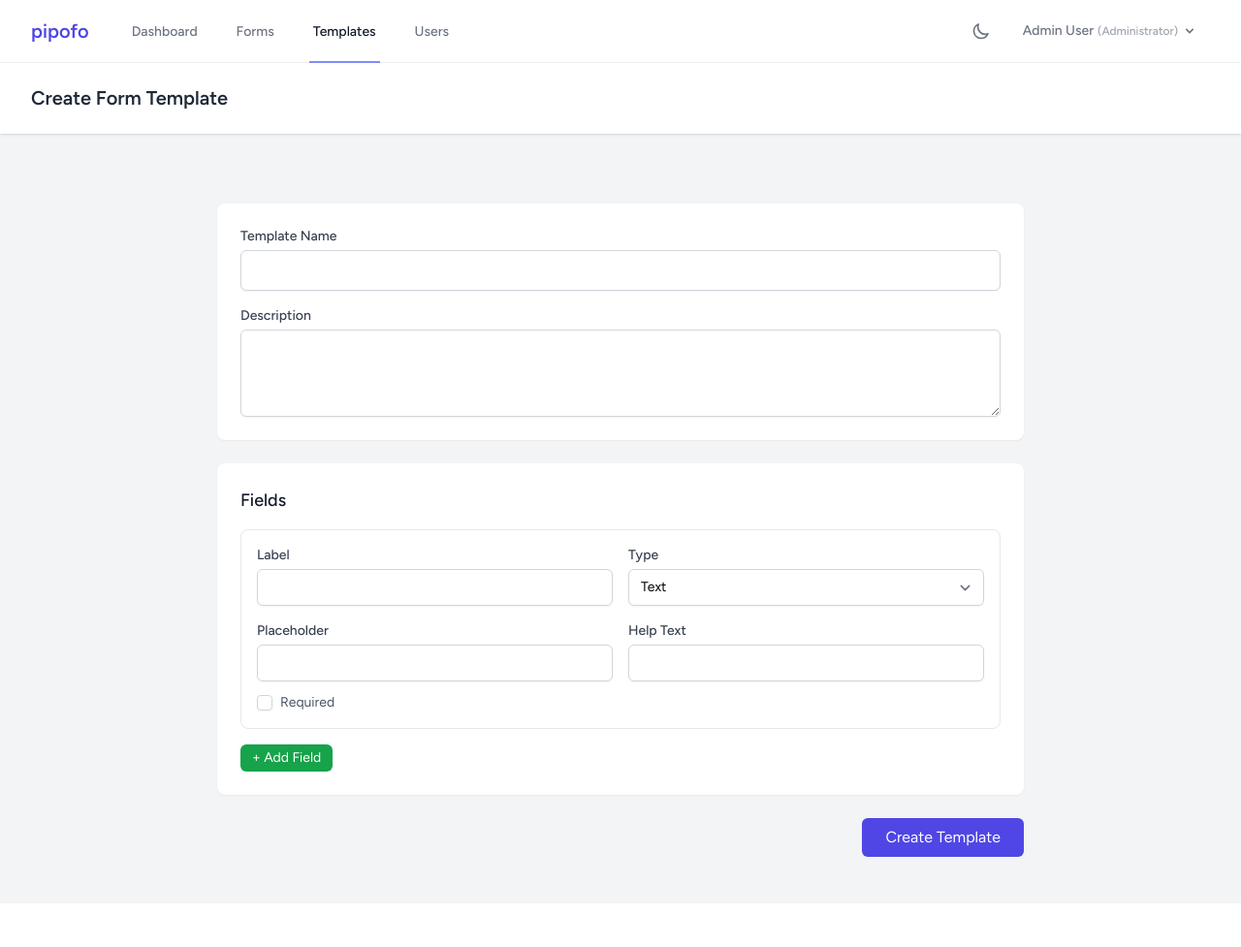
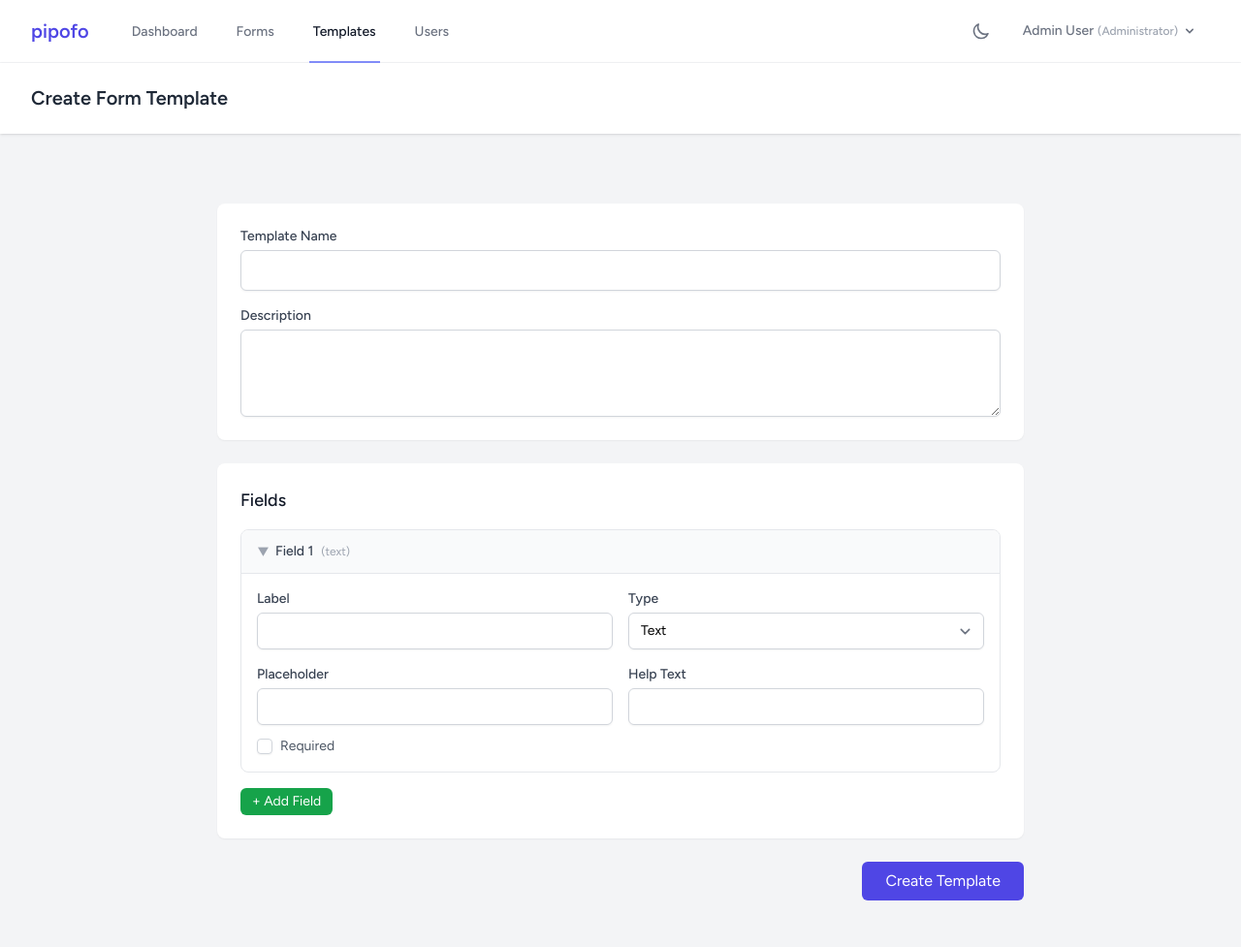
Before and after one commit to moritzgvt/pipofo, a Laravel app: page /form-templates/create in a window 1280 px wide. Shown: the whole page at 97% size. Before the commit the page ends 884 px from the top, so only its background shows below. Run offline with Laravel 12, Linux system fonts and the light colour scheme; a user stored in the database is signed in; data comes from the database, SQL or seed files in the repository; style sheets or scripts are compiled from the project's sources; some libraries are stand-ins or nearby versions.

Commit message:
Add collapsible card headers with field name and buttons
Each field card now has a header bar showing the field label (or
"Field N" fallback) and type. The ↑/↓/× buttons are placed in the
header. Clicking the header toggles the field body open/closed.
Includes keyboard accessibility (Enter/Space) and aria-expanded.

Agent-Logs-Url: https://github.com/moritzgvt/pipofo/sessions/2f94373f-4474-403f-b9ee-26615b78aef6

Co-authored-by: moritzgvt <39989672+moritzgvt@users.noreply.github.com>

```diff
--- a/resources/views/form-templates/create.blade.php
+++ b/resources/views/form-templates/create.blade.php
@@ -27,13 +27,23 @@
 
                     <div class="space-y-4">
                         <template x-for="(field, index) in fields" :key="index">
-                            <div class="border border-gray-200 dark:border-gray-700 rounded-lg p-4 relative">
-                                <div class="absolute top-2 right-2 flex items-center gap-1">
+                            <div class="border border-gray-200 dark:border-gray-700 rounded-lg overflow-hidden" x-data="{ open: true }">
+                                <!-- Card Header -->
+                                <div class="flex items-center justify-between px-4 py-3 bg-gray-50 dark:bg-gray-700/50 cursor-pointer select-none" role="button" tabindex="0" :aria-expanded="open" @click="open = !open" @keydown.enter.prevent="open = !open" @keydown.space.prevent="open = !open">
+                                    <div class="flex items-center gap-2">
+                                        <span class="text-gray-400 dark:text-gray-500 text-xs transition-transform" :class="open ? 'rotate-90' : ''" aria-hidden="true">&#9654;</span>
+                                        <span class="font-medium text-sm text-gray-700 dark:text-gray-300" x-text="field.label || 'Field ' + (index + 1)"></span>
+                                        <span class="text-xs text-gray-400 dark:text-gray-500" x-text="'(' + field.type + ')'"></span>
+                                    </div>
+                                    <div class="flex items-center gap-1" @click.stop>
                                         <button type="button" @click="moveUp(index)" x-show="index > 0" class="inline-flex items-center justify-center w-8 h-8 rounded-md border border-gray-300 dark:border-gray-600 bg-white dark:bg-gray-700 text-gray-600 dark:text-gray-300 hover:bg-gray-100 dark:hover:bg-gray-600 transition text-sm" aria-label="Move field up">&uarr;</button>
                                         <button type="button" @click="moveDown(index)" x-show="index < fields.length - 1" class="inline-flex items-center justify-center w-8 h-8 rounded-md border border-gray-300 dark:border-gray-600 bg-white dark:bg-gray-700 text-gray-600 dark:text-gray-300 hover:bg-gray-100 dark:hover:bg-gray-600 transition text-sm" aria-label="Move field down">&darr;</button>
                                         <button type="button" @click="removeField(index)" x-show="fields.length > 1" class="inline-flex items-center justify-center w-8 h-8 rounded-md border border-red-300 dark:border-red-500 bg-white dark:bg-gray-700 text-red-500 dark:text-red-400 hover:bg-red-50 dark:hover:bg-red-900/30 transition text-sm" aria-label="Remove field">&times;</button>
                                     </div>
+                                </div>
 
+                                <!-- Collapsible Body -->
+                                <div x-show="open" x-transition class="p-4 border-t border-gray-200 dark:border-gray-700">
                                     <div class="grid grid-cols-1 md:grid-cols-2 gap-4">
                                         <div>
                                             <label :for="'field_label_' + index" class="block text-sm font-medium text-gray-700 dark:text-gray-300">Label</label>
@@ -72,6 +82,7 @@
                                     <div x-show="['select', 'radio'].includes(field.type)" class="mt-3">
                                         <label :for="'field_options_' + index" class="block text-sm font-medium text-gray-700 dark:text-gray-300">Options (comma-separated)</label>
                                         <input type="text" :name="'fields[' + index + '][options]'" :id="'field_options_' + index" x-model="field.options" placeholder="Option 1, Option 2, Option 3" class="mt-1 block w-full rounded-md border-gray-300 dark:border-gray-600 dark:bg-gray-700 dark:text-gray-200 shadow-sm focus:ring-indigo-500 focus:border-indigo-500 text-sm">
+                                    </div>
                                 </div>
                             </div>
                         </template>
```
Also changed, not shown: resources/views/form-templates/edit.blade.php (+14 -2 lines). Lines whose indentation alone changed are shown as unchanged.
